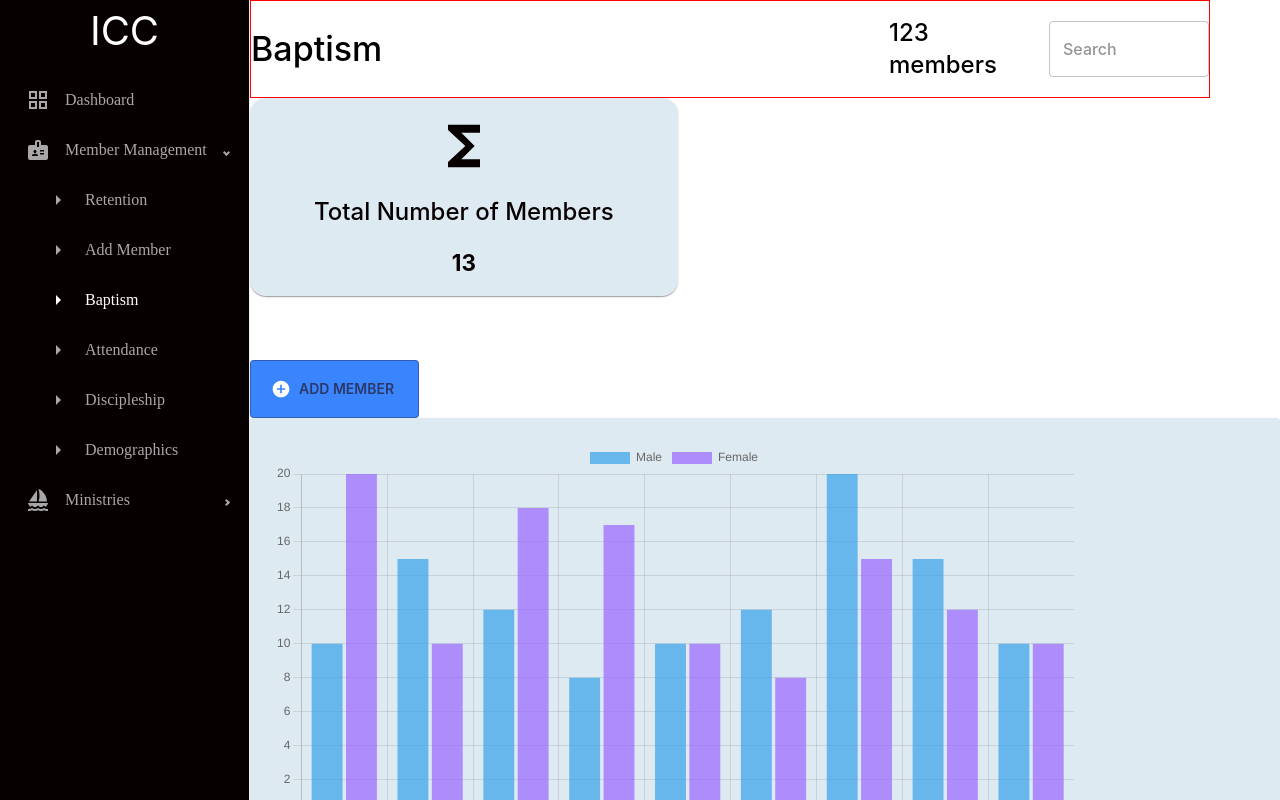
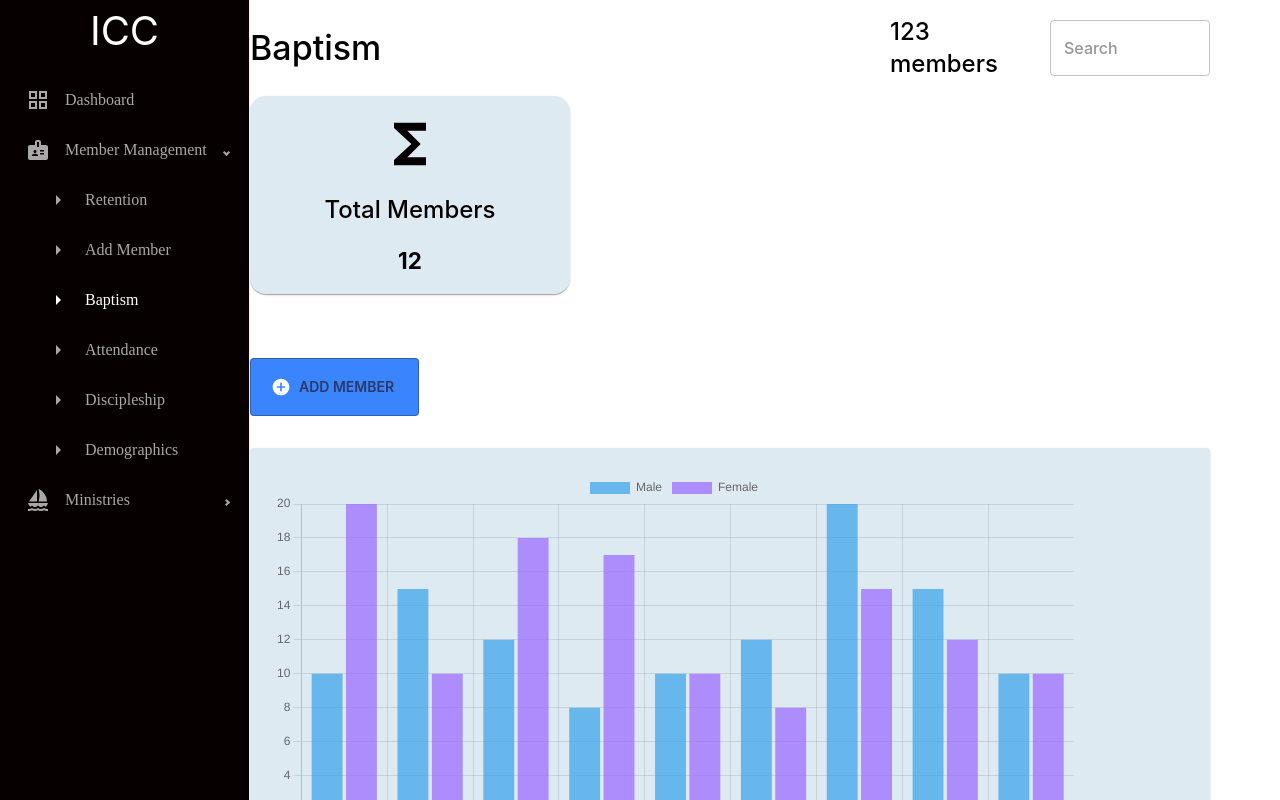
Before and after one commit to Tedmbg/statistics, a React (Vite) app in the folder ChurchBI/: page /baptism in a window 1280 px wide. Built offline with nearby package versions, Linux system fonts and the light colour scheme.

Commit message:
add three row card

```diff
--- a/ChurchBI/src/components/CardThreeRow.jsx
+++ b/ChurchBI/src/components/CardThreeRow.jsx
@@ -1,12 +1,13 @@
 import { Box, Paper, Typography } from '@mui/material';
 import FunctionsIcon from '@mui/icons-material/Functions';
 
-export default function CardThreeRow() {
+export default function CardThreeRow({text,number}) {
   return (
     <Box
       sx={{
         display: 'flex',
         flexWrap: 'wrap',
+
 
       }}
     >
@@ -19,16 +20,18 @@ export default function CardThreeRow() {
           alignItems: 'center',
           textAlign: 'center',
           borderRadius:"1rem",
-          padding:"1rem 4rem"
+          padding:"1rem 4rem",
+          width:"20rem",
+
         }}
       >
         <FunctionsIcon sx={{fontSize:"4em"}} />
-        <Typography fontSize="1.5rem">Total Number of Members
+        <Typography fontSize="1.5rem">{text}
         </Typography>
         <Typography sx={{
             fontWeight:"bolder",
             fontSize:"1.4rem"
-        }}>13</Typography>
+        }}>{number}</Typography>
       </Paper>
     </Box>
   );
--- a/ChurchBI/src/pages/membership-management/baptism/Baptism.jsx
+++ b/ChurchBI/src/pages/membership-management/baptism/Baptism.jsx
@@ -40,7 +40,6 @@ function Baptism() {
     <>
     {/* top header */}
     <Box sx={{
-      border: "1px solid red",
       position: "sticky",
       display: "flex",
       top: "0",
@@ -82,7 +81,7 @@ function Baptism() {
         flexDirection:"column",
         gap:"4em"
       }}>
-        <CardThreeRow/>
+        <CardThreeRow text="Total Members" number={12}/>
         <div>
           <Button
           variant="outlined"
@@ -91,7 +90,8 @@ function Baptism() {
           }}/>}
           sx={{
             backgroundColor:"#3a85fe",
-            padding:"1rem 1.5rem"
+            padding:"1rem 1.5rem",
+            marginBottom:"2rem",
           }}
           >
             Add Member
@@ -100,7 +100,9 @@ function Baptism() {
       </Box>
 
 
-      <Box>
+      <Box sx={{
+        maxWidth:"60rem"
+      }}>
           <BarChart data={baptismBarData}/>
       </Box>
     </Box>
```
